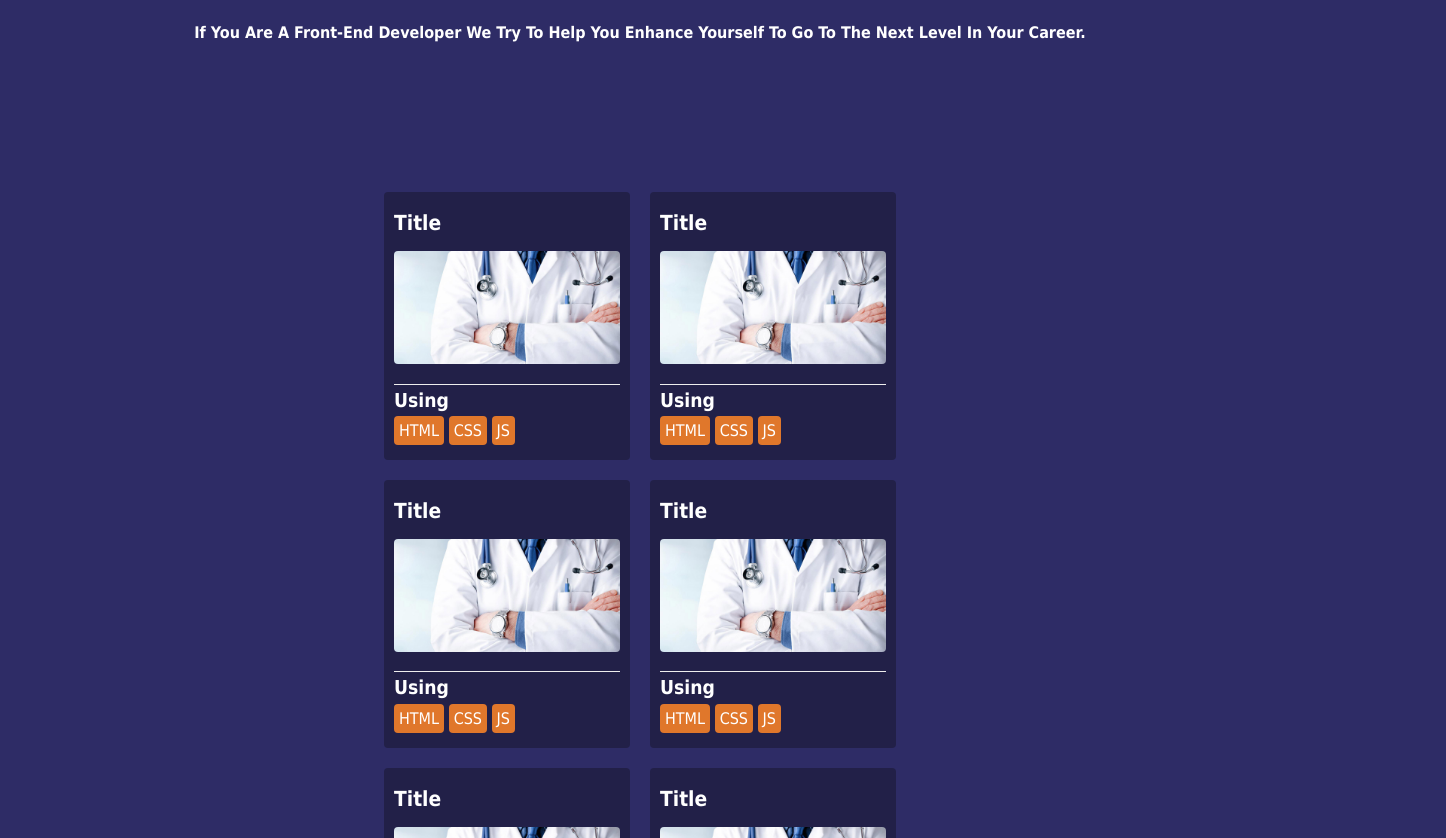
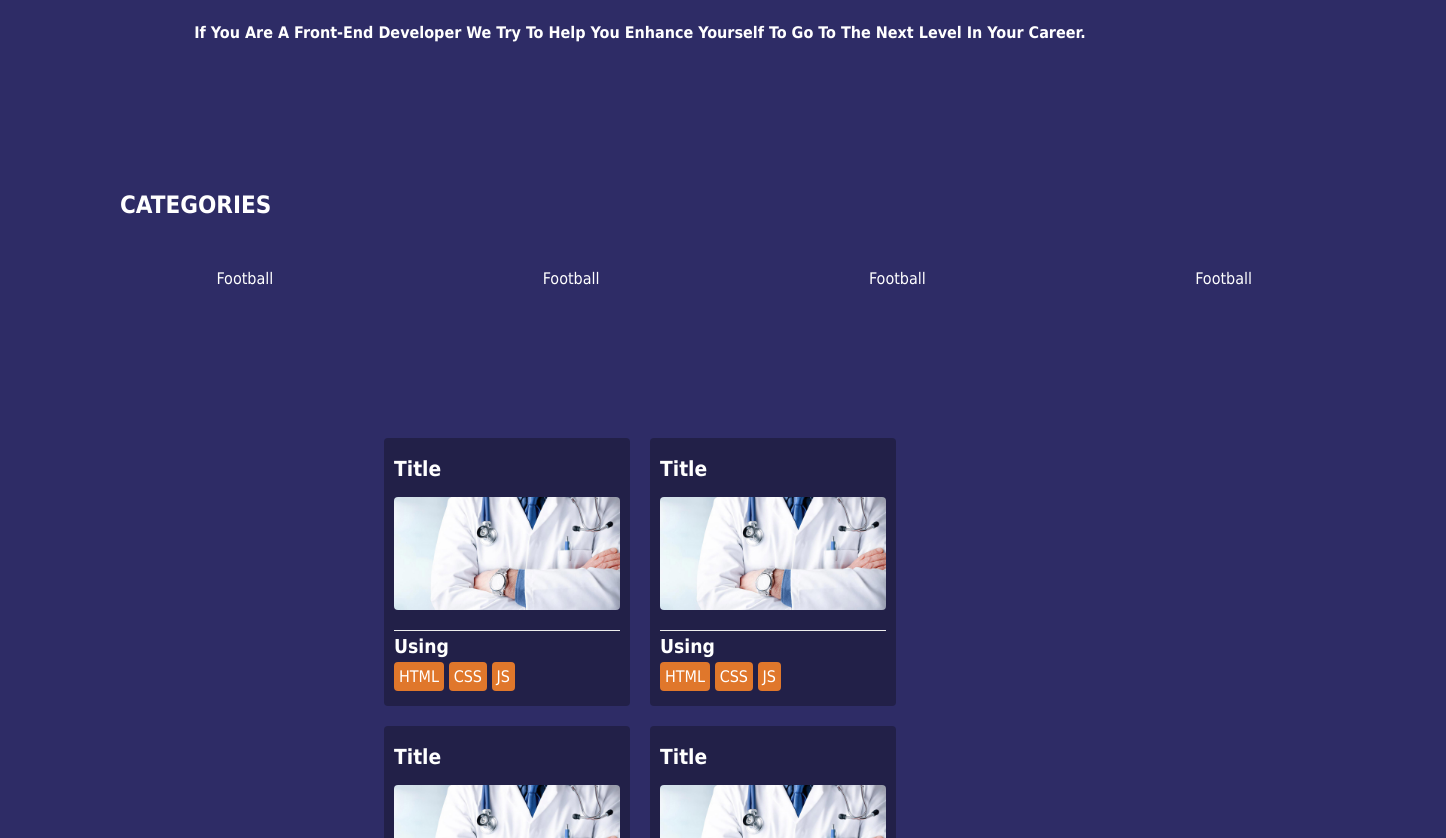
Before and after one commit to ahmeteid/mediator, a plain HTML site: page index.html in a window 1280 px wide. Shown: the part 876-1714 px from the top of the page, 1446 px wide, since content can reach past the window. Drawn offline with Linux system fonts and the light colour scheme.

Commit message:
added Search Categotries

```diff
--- a/css/styl.css
+++ b/css/styl.css
@@ -55,10 +55,24 @@ i {
     -moz-transition: var(--main-transitio);
     -ms-transition: var(--main-transitio);
     -o-transition: var(--main-transitio);
+    animation: change-backgrund 10s linear infinite;
+    -webkit-animation: change-backgrund 10s linear infinite;
 }
 
 .header:hover {
     box-shadow: var(--main-box-shadow);
+}
+
+@keyframes change-backgrund {
+
+    0%,
+    100% {
+        background-image: url(../images/header.jpg);
+    }
+
+    50% {
+        background-image: url(../images/header_2.jpg);
+    }
 }
 
 nav {
@@ -191,6 +205,78 @@ strong:hover {
 }
 
 /* End Strog */
+
+/* Start Swap Categories */
+.search-categories .container h2 {
+    text-align: start;
+    margin-bottom: 50px;
+    color: var(--text-color);
+    margin-left: 120px;
+    text-transform: uppercase;
+    cursor: pointer;
+    transition: var(--main-transitio);
+    -webkit-transition: var(--main-transitio);
+    -moz-transition: var(--main-transitio);
+    -ms-transition: var(--main-transitio);
+    -o-transition: var(--main-transitio);
+}
+
+.search-categories .container h2:hover {
+    color: var(--buttom-color);
+}
+
+.search-categories .container .s-categries {
+    display: grid;
+    grid-template-columns: repeat(auto-fill, minmax(280px, 1fr));
+    gap: 25px;
+    transform: translateX(13%);
+}
+
+@media (max-width: 767px) {
+    .search-categories .container .s-categries {
+        transform: translateX(30%);
+    }
+}
+
+.search-categories .container .s-categries .category {
+    width: fit-content;
+}
+
+.search-categories .container .s-categries .category a {
+    color: var(--text-color);
+    padding: 10px 50px;
+    position: relative;
+
+}
+
+.search-categories .container .s-categries .category a::before {
+    content: "";
+    position: absolute;
+    left: 0;
+    top: 0;
+    height: 100%;
+    width: 0;
+    background-color: #222048;
+    z-index: -1;
+    transition: var(--main-transitio);
+    -webkit-transition: var(--main-transitio);
+    -moz-transition: var(--main-transitio);
+    -ms-transition: var(--main-transitio);
+    -o-transition: var(--main-transitio);
+    border-radius: var(--border-radius);
+    -webkit-border-radius: var(--border-radius);
+    -moz-border-radius: var(--border-radius);
+    -ms-border-radius: var(--border-radius);
+    -o-border-radius: var(--border-radius);
+}
+
+.search-categories .container .s-categries .category a:hover::before {
+    width: 100%;
+}
+
+
+
+/* End Swap Categories */
 
 
 /* Start Category */
--- a/index.html
+++ b/index.html
@@ -13,16 +13,14 @@
     <div class="header">
       <nav class="dev-flex">
         <div class="logo">
-          <a href="/"><img src="images/logo.jpg" alt="" /></a>
+          <a href="#"><img src="images/logo.jpg" alt="" /></a>
         </div>
         <div class="nav-info">
-          <a href="/" class="home">home</a>
+          <a href="#" class="home">home</a>
           <a href="#footer" class="about">about</a>
         </div>
         <div class="call">
-          <a href="mailto:ahmeteid355@gmail.com"
-            ><i class="fa-solid fa-phone"></i
-          ></a>
+          <a href="#"><i class="fa-solid fa-phone"></i></a>
         </div>
       </nav>
     </div>
@@ -37,12 +35,34 @@
     </div>
     <!-- End qout -->
 
+    <!-- Start Swap Categories -->
+    <div class="search-categories">
+      <div class="container">
+        <h2>Categories</h2>
+        <div class="s-categries">
+          <div class="category">
+            <a href="#">football</a>
+          </div>
+          <div class="category">
+            <a href="#">football</a>
+          </div>
+          <div class="category">
+            <a href="#">football</a>
+          </div>
+          <div class="category">
+            <a href="#">football</a>
+          </div>
+        </div>
+      </div>
+    </div>
+    <!-- End Swap Categories -->
+
     <!-- Start Category -->
     <div class="category">
       <div class="container">
         <div class="cart">
           <h2>title</h2>
-          <a href="/"><img src="images/medical.jpg" loading="lazy" alt="" /></a>
+          <a href="#"><img src="images/medical.jpg" loading="lazy" alt="" /></a>
           <div class="cart-info">
             <h3>using</h3>
             <span>html</span>
@@ -52,7 +72,7 @@
         </div>
         <div class="cart">
           <h2>title</h2>
-          <a href="/"><img src="images/medical.jpg" loading="lazy" alt="" /></a>
+          <a href="#"><img src="images/medical.jpg" loading="lazy" alt="" /></a>
           <div class="cart-info">
             <h3>using</h3>
             <span>html</span>
@@ -62,7 +82,7 @@
         </div>
         <div class="cart">
           <h2>title</h2>
-          <a href="/"><img src="images/medical.jpg" loading="lazy" alt="" /></a>
+          <a href="#"><img src="images/medical.jpg" loading="lazy" alt="" /></a>
           <div class="cart-info">
             <h3>using</h3>
             <span>html</span>
@@ -72,7 +92,7 @@
         </div>
         <div class="cart">
           <h2>title</h2>
-          <a href="/"><img src="images/medical.jpg" loading="lazy" alt="" /></a>
+          <a href="#"><img src="images/medical.jpg" loading="lazy" alt="" /></a>
           <div class="cart-info">
             <h3>using</h3>
             <span>html</span>
@@ -82,7 +102,7 @@
         </div>
         <div class="cart">
           <h2>title</h2>
-          <a href="/"><img src="images/medical.jpg" loading="lazy" alt="" /></a>
+          <a href="#"><img src="images/medical.jpg" loading="lazy" alt="" /></a>
           <div class="cart-info">
             <h3>using</h3>
             <span>html</span>
@@ -92,7 +112,7 @@
         </div>
         <div class="cart">
           <h2>title</h2>
-          <a href="/"><img src="images/medical.jpg" loading="lazy" alt="" /></a>
+          <a href="#"><img src="images/medical.jpg" loading="lazy" alt="" /></a>
           <div class="cart-info">
             <h3>using</h3>
             <span>html</span>
@@ -124,12 +144,12 @@
         <div class="footer-info">
           <div class="footer-content">
             <h3>contact us</h3>
-            <a href="mailto:ahmeteid355@gmail.com">email</a>
-            <a href="https://github.com/ahmeteid" target="_blank">github</a>
+            <a href="#">email</a>
+            <a href="#">github</a>
           </div>
           <div class="footer-text">
             <input type="text" placeholder="Write Message" />
-            <a href="mailto:ahmeteid355@gmail.com">send</a>
+            <a href="#">send</a>
           </div>
         </div>
       </div>
```
Also changed, not shown: 1 other file.
